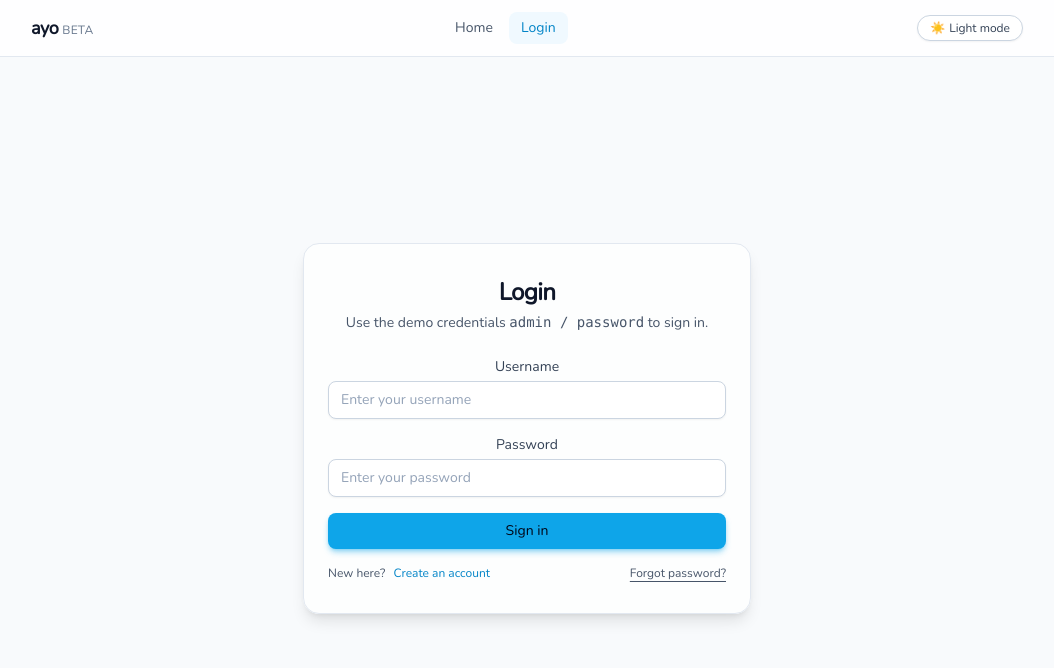
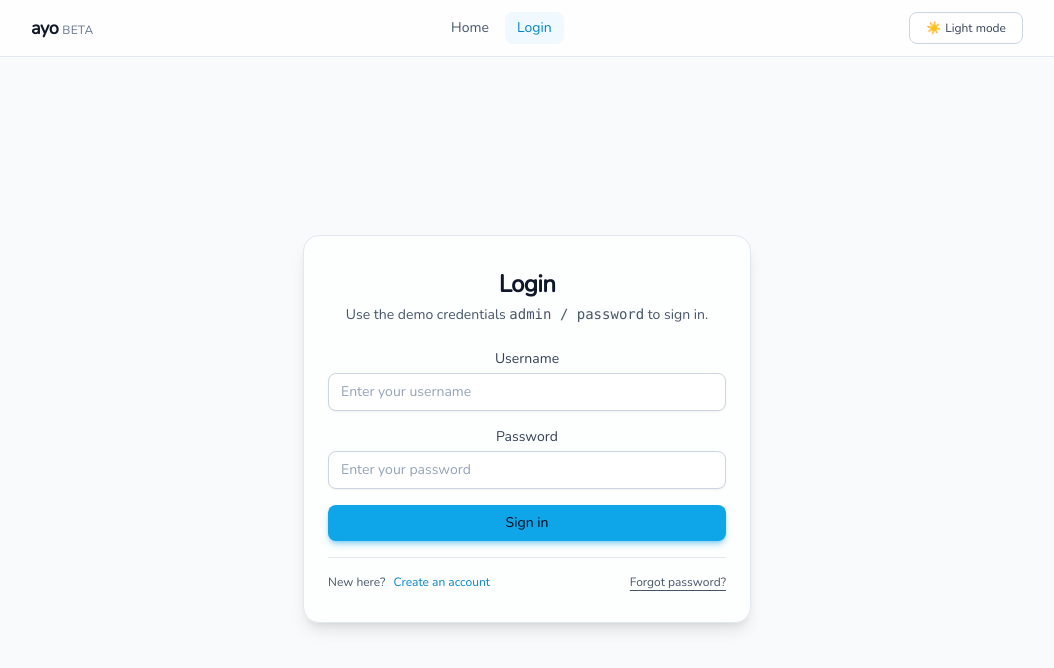
Before and after one commit to imdeepmind/ayo, a React (Vite) app in the folder frontend/: page /auth/login in a window 1280 px wide. Shown: the top 668 px of the page, without its empty margins (113-1167 px from the left). Built offline with nearby package versions, Linux system fonts and the light colour scheme.

Commit message:
refactor: reorganize component structure and enhance UI with new layout components

```diff
--- a/frontend/src/App.tsx
+++ b/frontend/src/App.tsx
@@ -3,7 +3,7 @@ import Home from './pages/Home';
 import Login from './pages/Login';
 import Register from './pages/Register';
 import Reset from './pages/Reset';
-import { Header } from './components/Header';
+import { Header } from './components/items/Header';
 import { ThemeProvider } from './theme/ThemeProvider';
 
 function App() {
--- /dev/null
+++ b/frontend/src/components/bits/Button.tsx
@@ -0,0 +1,32 @@
+import type { ButtonHTMLAttributes, ReactNode } from 'react';
+
+export type ButtonVariant = 'primary' | 'ghost';
+
+type ButtonProps = ButtonHTMLAttributes<HTMLButtonElement> & {
+  variant?: ButtonVariant;
+  fullWidth?: boolean;
+  children: ReactNode;
+};
+
+const baseClasses =
+  'inline-flex items-center justify-center rounded-lg text-sm font-medium transition focus:outline-none focus:ring-2 focus:ring-offset-2';
+
+const primaryClasses =
+  'bg-sky-500 text-slate-950 shadow-md shadow-sky-500/40 hover:bg-sky-400 active:bg-sky-600 focus:ring-sky-400 focus:ring-offset-slate-900';
+
+const ghostClasses =
+  'border border-slate-300 bg-white text-slate-700 hover:bg-slate-50 focus:ring-slate-300 dark:border-slate-600 dark:bg-slate-800 dark:text-slate-100 dark:hover:bg-slate-700 dark:focus:ring-slate-500';
+
+export function Button({ variant = 'primary', fullWidth, className = '', children, ...rest }: ButtonProps) {
+  const variantClasses = variant === 'primary' ? primaryClasses : ghostClasses;
+  const widthClasses = fullWidth ? 'w-full' : '';
+
+  return (
+    <button
+      {...rest}
+      className={`${baseClasses} ${variantClasses} ${widthClasses} px-4 py-2 ${className}`.trim()}
+    >
+      {children}
+    </button>
+  );
+}
--- /dev/null
+++ b/frontend/src/components/bits/Card.tsx
@@ -0,0 +1,16 @@
+import type { HTMLAttributes, ReactNode } from 'react';
+
+type CardProps = {
+  children: ReactNode;
+} & HTMLAttributes<HTMLDivElement>;
+
+export function Card({ children, className = '', ...rest }: CardProps) {
+  return (
+    <div
+      {...rest}
+      className={`rounded-2xl border border-slate-200 bg-white/80 px-6 py-8 shadow-lg dark:border-slate-700 dark:bg-slate-800/80 ${className}`.trim()}
+    >
+      {children}
+    </div>
+  );
+}
--- /dev/null
+++ b/frontend/src/components/bits/Input.tsx
@@ -0,0 +1,24 @@
+import type { InputHTMLAttributes } from 'react';
+
+type TextInputProps = InputHTMLAttributes<HTMLInputElement> & {
+  label: string;
+  id: string;
+};
+
+export function TextInput({ label, id, className = '', ...rest }: TextInputProps) {
+  return (
+    <div className="space-y-1">
+      <label
+        htmlFor={id}
+        className="block text-sm font-medium text-slate-700 dark:text-slate-200"
+      >
+        {label}
+      </label>
+      <input
+        id={id}
+        className={`w-full rounded-lg border border-slate-300 bg-white px-3 py-2 text-sm text-slate-900 placeholder:text-slate-400 shadow-sm outline-none transition focus:border-sky-500 focus:ring-2 focus:ring-sky-500 dark:border-slate-600 dark:bg-slate-900/70 dark:text-slate-100 ${className}`.trim()}
+        {...rest}
+      />
+    </div>
+  );
+}
--- /dev/null
+++ b/frontend/src/components/bits/Section.tsx
@@ -0,0 +1,19 @@
+import type { HTMLAttributes, ReactNode } from 'react';
+
+type SectionProps = {
+  children: ReactNode;
+  size?: 'md' | 'lg';
+} & HTMLAttributes<HTMLElement>;
+
+export function PageSection({ children, size = 'md', className = '', ...rest }: SectionProps) {
+  const widthClasses = size === 'lg' ? 'max-w-2xl' : 'max-w-md';
+
+  return (
+    <section
+      {...rest}
+      className={`w-full mx-auto ${widthClasses} ${className}`.trim()}
+    >
+      {children}
+    </section>
+  );
+}
--- /dev/null
+++ b/frontend/src/components/bits/Typography.tsx
@@ -0,0 +1,38 @@
+import type { HTMLAttributes, ReactNode } from 'react';
+
+type Props = {
+  children: ReactNode;
+} & HTMLAttributes<HTMLElement>;
+
+export function PageTitle({ children, className = '', ...rest }: Props) {
+  return (
+    <h1
+      {...rest}
+      className={`text-2xl font-semibold tracking-tight text-center ${className}`.trim()}
+    >
+      {children}
+    </h1>
+  );
+}
+
+export function PageSubtitle({ children, className = '', ...rest }: Props) {
+  return (
+    <p
+      {...rest}
+      className={`text-sm text-center text-slate-600 dark:text-slate-300 ${className}`.trim()}
+    >
+      {children}
+    </p>
+  );
+}
+
+export function SectionLabel({ children, className = '', ...rest }: Props) {
+  return (
+    <h2
+      {...rest}
+      className={`mb-1 text-xs font-semibold uppercase tracking-wide text-slate-500 dark:text-slate-400 ${className}`.trim()}
+    >
+      {children}
+    </h2>
+  );
+}
--- /dev/null
+++ b/frontend/src/components/items/AuthCard.tsx
@@ -0,0 +1,27 @@
+import type { ReactNode } from 'react';
+import { Card } from '../bits/Card';
+import { PageSubtitle, PageTitle } from '../bits/Typography';
+
+type AuthCardProps = {
+  title: string;
+  description?: ReactNode;
+  children: ReactNode;
+  footer?: ReactNode;
+};
+
+export function AuthCard({ title, description, children, footer }: AuthCardProps) {
+  return (
+    <Card>
+      <div className="mb-6">
+        <PageTitle>{title}</PageTitle>
+        {description && <PageSubtitle className="mt-1">{description}</PageSubtitle>}
+      </div>
+      <div>{children}</div>
+      {footer && (
+        <div className="mt-4 pt-4 border-t border-slate-200 dark:border-slate-700">
+          {footer}
+        </div>
+      )}
+    </Card>
+  );
+}
--- a/frontend/src/components/Header.tsx
+++ b/frontend/src/components/items/Header.tsx
@@ -1,5 +1,6 @@
 import { Link, NavLink } from 'react-router-dom';
-import { useTheme } from '../theme/ThemeProvider';
+import { Button } from '../bits/Button';
+import { useTheme } from '../../theme/ThemeProvider';
 
 const navLinkBase =
   'text-sm font-medium px-3 py-1.5 rounded-lg transition-colors hover:text-sky-500';
@@ -48,14 +49,19 @@ export function Header() {
           </NavLink>
         </nav>
 
-        <button
+        <Button
           type="button"
+          variant="ghost"
           onClick={toggleTheme}
-          className="inline-flex items-center gap-1 rounded-full border border-slate-300 bg-white px-3 py-1 text-xs font-medium text-slate-700 shadow-sm transition hover:border-sky-400 hover:text-sky-600 dark:border-slate-600 dark:bg-slate-800 dark:text-slate-200 dark:hover:border-sky-400 dark:hover:text-sky-300"
+          className="h-8 px-3 text-xs"
         >
-          <span aria-hidden="true">{theme === 'dark' ? '🌙' : '☀️'}</span>
-          <span className="hidden sm:inline">{theme === 'dark' ? 'Dark' : 'Light'} mode</span>
-        </button>
+          <span aria-hidden="true" className="mr-1">
+            {theme === 'dark' ? '🌙' : '☀️'}
+          </span>
+          <span className="hidden sm:inline">
+            {theme === 'dark' ? 'Dark' : 'Light'} mode
+          </span>
+        </Button>
       </div>
     </header>
   );
--- a/frontend/src/pages/Login.tsx
+++ b/frontend/src/pages/Login.tsx
@@ -1,5 +1,9 @@
 import { FormEvent, useState } from 'react';
 import { Link, useNavigate } from 'react-router-dom';
+import { PageSection } from '../components/bits/Section';
+import { AuthCard } from '../components/items/AuthCard';
+import { TextInput } from '../components/bits/Input';
+import { Button } from '../components/bits/Button';
 
 export default function Login() {
   const navigate = useNavigate();
@@ -19,68 +23,16 @@ export default function Login() {
   };
 
   return (
-    <section className="w-full max-w-md mx-auto">
-      <div className="rounded-2xl border border-slate-200 bg-white/80 px-6 py-8 shadow-lg dark:border-slate-700 dark:bg-slate-800/80">
-        <h1 className="mb-1 text-2xl font-semibold tracking-tight text-center">Login</h1>
-        <p className="mb-6 text-sm text-center text-slate-600 dark:text-slate-300">
+    <PageSection>
+      <AuthCard
+        title="Login"
+        description={
+          <>
             Use the demo credentials <span className="font-mono">admin / password</span> to sign in.
-        </p>
-
-        <form onSubmit={handleSubmit} className="space-y-4">
-          <div className="space-y-1">
-            <label htmlFor="username" className="block text-sm font-medium text-slate-700 dark:text-slate-200">
-              Username
-            </label>
-            <input
-              id="username"
-              name="username"
-              type="text"
-              autoComplete="off"
-              value={username}
-              onChange={(e) => setUsername(e.target.value)}
-              className="w-full rounded-lg border border-slate-300 bg-white px-3 py-2 text-sm text-slate-900
-                         placeholder:text-slate-400 shadow-sm outline-none transition
-                         focus:border-sky-500 focus:ring-2 focus:ring-sky-500 dark:border-slate-600
-                         dark:bg-slate-900/70 dark:text-slate-100"
-              placeholder="Enter your username"
-            />
-          </div>
-
-          <div className="space-y-1">
-            <label htmlFor="password" className="block text-sm font-medium text-slate-700 dark:text-slate-200">
-              Password
-            </label>
-            <input
-              id="password"
-              name="password"
-              type="password"
-              value={password}
-              onChange={(e) => setPassword(e.target.value)}
-              className="w-full rounded-lg border border-slate-300 bg-white px-3 py-2 text-sm text-slate-900
-                         placeholder:text-slate-400 shadow-sm outline-none transition
-                         focus:border-sky-500 focus:ring-2 focus:ring-sky-500 dark:border-slate-600
-                         dark:bg-slate-900/70 dark:text-slate-100"
-              placeholder="Enter your password"
-            />
-          </div>
-
-          {error && (
-            <p className="text-sm text-red-500 dark:text-red-400" role="alert">
-              {error}
-            </p>
-          )}
-
-          <button
-            type="submit"
-            className="mt-2 inline-flex w-full items-center justify-center rounded-lg bg-sky-500 px-4 py-2 text-sm
-                       font-medium text-slate-950 shadow-md shadow-sky-500/40 transition
-                       hover:bg-sky-400 active:bg-sky-600 focus:outline-none focus:ring-2
-                       focus:ring-sky-400 focus:ring-offset-2 focus:ring-offset-slate-900"
-          >
-            Sign in
-          </button>
-        </form>
-        <div className="mt-4 flex flex-col items-center justify-between gap-2 text-xs text-slate-600 dark:text-slate-300 sm:flex-row">
+          </>
+        }
+        footer={
+          <div className="flex flex-col items-center justify-between gap-2 text-xs text-slate-600 dark:text-slate-300 sm:flex-row">
             <div className="flex gap-2">
               <span>New here?</span>
               <Link
@@ -97,7 +49,41 @@ export default function Login() {
               Forgot password?
             </Link>
           </div>
-      </div>
-    </section>
+        }
+      >
+        <form onSubmit={handleSubmit} className="space-y-4">
+          <TextInput
+            id="username"
+            name="username"
+            label="Username"
+            type="text"
+            autoComplete="off"
+            value={username}
+            onChange={(e) => setUsername(e.target.value)}
+            placeholder="Enter your username"
+          />
+
+          <TextInput
+            id="password"
+            name="password"
+            label="Password"
+            type="password"
+            value={password}
+            onChange={(e) => setPassword(e.target.value)}
+            placeholder="Enter your password"
+          />
+
+          {error && (
+            <p className="text-sm text-red-500 dark:text-red-400" role="alert">
+              {error}
+            </p>
+          )}
+
+          <Button type="submit" fullWidth className="mt-2">
+            Sign in
+          </Button>
+        </form>
+      </AuthCard>
+    </PageSection>
   );
 }
--- a/frontend/src/pages/Register.tsx
+++ b/frontend/src/pages/Register.tsx
@@ -1,4 +1,8 @@
 import { FormEvent, useState } from 'react';
+import { PageSection } from '../components/bits/Section';
+import { AuthCard } from '../components/items/AuthCard';
+import { TextInput } from '../components/bits/Input';
+import { Button } from '../components/bits/Button';
 
 export default function Register() {
   const [username, setUsername] = useState('');
@@ -11,68 +15,45 @@ export default function Register() {
   };
 
   return (
-    <section className="w-full max-w-md mx-auto">
-      <div className="rounded-2xl border border-slate-200 bg-white/80 px-6 py-8 shadow-lg dark:border-slate-700 dark:bg-slate-800/80">
-        <h1 className="mb-1 text-2xl font-semibold tracking-tight text-center">Register</h1>
-        <p className="mb-6 text-sm text-center text-slate-600 dark:text-slate-300">
-          Create a simple demo account with a username and password.
+    <PageSection>
+      <AuthCard
+        title="Register"
+        description="Create a simple demo account with a username and password."
+        footer={
+          message && (
+            <p className="text-sm text-emerald-600 dark:text-emerald-400" role="status">
+              {message}
             </p>
-
+          )
+        }
+      >
         <form onSubmit={handleSubmit} className="space-y-4">
-          <div className="space-y-1">
-            <label htmlFor="reg-username" className="block text-sm font-medium text-slate-700 dark:text-slate-200">
-              Username
-            </label>
-            <input
+          <TextInput
             id="reg-username"
             name="username"
+            label="Username"
             type="text"
             autoComplete="off"
             value={username}
             onChange={(e) => setUsername(e.target.value)}
-              className="w-full rounded-lg border border-slate-300 bg-white px-3 py-2 text-sm text-slate-900
-                         placeholder:text-slate-400 shadow-sm outline-none transition
-                         focus:border-sky-500 focus:ring-2 focus:ring-sky-500 dark:border-slate-600
-                         dark:bg-slate-900/70 dark:text-slate-100"
             placeholder="Choose a username"
           />
-          </div>
 
-          <div className="space-y-1">
-            <label htmlFor="reg-password" className="block text-sm font-medium text-slate-700 dark:text-slate-200">
-              Password
-            </label>
-            <input
+          <TextInput
             id="reg-password"
             name="password"
+            label="Password"
             type="password"
             value={password}
             onChange={(e) => setPassword(e.target.value)}
-              className="w-full rounded-lg border border-slate-300 bg-white px-3 py-2 text-sm text-slate-900
-                         placeholder:text-slate-400 shadow-sm outline-none transition
-                         focus:border-sky-500 focus:ring-2 focus:ring-sky-500 dark:border-slate-600
-                         dark:bg-slate-900/70 dark:text-slate-100"
             placeholder="Choose a strong password"
           />
-          </div>
 
-          {message && (
-            <p className="text-sm text-emerald-600 dark:text-emerald-400" role="status">
-              {message}
-            </p>
-          )}
-
-          <button
-            type="submit"
-            className="mt-2 inline-flex w-full items-center justify-center rounded-lg bg-sky-500 px-4 py-2 text-sm
-                       font-medium text-slate-950 shadow-md shadow-sky-500/40 transition
-                       hover:bg-sky-400 active:bg-sky-600 focus:outline-none focus:ring-2
-                       focus:ring-sky-400 focus:ring-offset-2 focus:ring-offset-slate-900"
-          >
+          <Button type="submit" fullWidth className="mt-2">
             Create account
-          </button>
+          </Button>
         </form>
-      </div>
-    </section>
+      </AuthCard>
+    </PageSection>
   );
 }
--- a/frontend/src/pages/Reset.tsx
+++ b/frontend/src/pages/Reset.tsx
@@ -1,4 +1,8 @@
 import { FormEvent, useRef, useState } from 'react';
+import { PageSection } from '../components/bits/Section';
+import { AuthCard } from '../components/items/AuthCard';
+import { TextInput } from '../components/bits/Input';
+import { Button } from '../components/bits/Button';
 
 export default function Reset() {
   const [username, setUsername] = useState('');
@@ -19,35 +23,35 @@ export default function Reset() {
   };
 
   return (
-    <section className="w-full max-w-md mx-auto">
-      <div className="rounded-2xl border border-slate-200 bg-white/80 px-6 py-8 shadow-lg dark:border-slate-700 dark:bg-slate-800/80">
-        <h1 className="mb-1 text-2xl font-semibold tracking-tight text-center">Reset password</h1>
-        <p className="mb-6 text-sm text-center text-slate-600 dark:text-slate-300">
-          Provide your username, recovery key file, and a new password.
+    <PageSection>
+      <AuthCard
+        title="Reset password"
+        description="Provide your username, recovery key file, and a new password."
+        footer={
+          message && (
+            <p className="text-sm text-emerald-600 dark:text-emerald-400" role="status">
+              {message}
             </p>
-
+          )
+        }
+      >
         <form onSubmit={handleSubmit} className="space-y-4">
-          <div className="space-y-1">
-            <label htmlFor="reset-username" className="block text-sm font-medium text-slate-700 dark:text-slate-200">
-              Username
-            </label>
-            <input
+          <TextInput
             id="reset-username"
             name="username"
+            label="Username"
             type="text"
             autoComplete="off"
             value={username}
             onChange={(e) => setUsername(e.target.value)}
-              className="w-full rounded-lg border border-slate-300 bg-white px-3 py-2 text-sm text-slate-900
-                         placeholder:text-slate-400 shadow-sm outline-none transition
-                         focus:border-sky-500 focus:ring-2 focus:ring-sky-500 dark:border-slate-600
-                         dark:bg-slate-900/70 dark:text-slate-100"
             placeholder="Enter your username"
           />
-          </div>
 
           <div className="space-y-1">
-            <label htmlFor="recovery-file" className="block text-sm font-medium text-slate-700 dark:text-slate-200">
+            <label
+              htmlFor="recovery-file"
+              className="block text-sm font-medium text-slate-700 dark:text-slate-200"
+            >
               Recovery key file
             </label>
             <input
@@ -55,48 +59,25 @@ export default function Reset() {
               name="recovery-file"
               type="file"
               ref={fileInputRef}
-              className="block w-full text-xs text-slate-600 file:mr-3 file:rounded-md file:border-0
-                         file:bg-slate-100 file:px-3 file:py-1.5 file:text-xs file:font-medium
-                         file:text-slate-800 hover:file:bg-slate-200 dark:text-slate-300
-                         dark:file:bg-slate-900 dark:file:text-slate-100 dark:hover:file:bg-slate-800"
+              className="block w-full text-xs text-slate-600 file:mr-3 file:rounded-md file:border-0 file:bg-slate-100 file:px-3 file:py-1.5 file:text-xs file:font-medium file:text-slate-800 hover:file:bg-slate-200 dark:text-slate-300 dark:file:bg-slate-900 dark:file:text-slate-100 dark:hover:file:bg-slate-800"
             />
           </div>
 
-          <div className="space-y-1">
-            <label htmlFor="reset-password" className="block text-sm font-medium text-slate-700 dark:text-slate-200">
-              New password
-            </label>
-            <input
+          <TextInput
             id="reset-password"
             name="password"
+            label="New password"
             type="password"
             value={password}
             onChange={(e) => setPassword(e.target.value)}
-              className="w-full rounded-lg border border-slate-300 bg-white px-3 py-2 text-sm text-slate-900
-                         placeholder:text-slate-400 shadow-sm outline-none transition
-                         focus:border-sky-500 focus:ring-2 focus:ring-sky-500 dark:border-slate-600
-                         dark:bg-slate-900/70 dark:text-slate-100"
             placeholder="Enter a new password"
           />
-          </div>
 
-          {message && (
-            <p className="text-sm text-emerald-600 dark:text-emerald-400" role="status">
-              {message}
-            </p>
-          )}
-
-          <button
-            type="submit"
-            className="mt-2 inline-flex w-full items-center justify-center rounded-lg bg-sky-500 px-4 py-2 text-sm
-                       font-medium text-slate-950 shadow-md shadow-sky-500/40 transition
-                       hover:bg-sky-400 active:bg-sky-600 focus:outline-none focus:ring-2
-                       focus:ring-sky-400 focus:ring-offset-2 focus:ring-offset-slate-900"
-          >
+          <Button type="submit" fullWidth className="mt-2">
             Submit reset request
-          </button>
+          </Button>
         </form>
-      </div>
-    </section>
+      </AuthCard>
+    </PageSection>
   );
 }
```
Also changed, not shown: frontend/src/pages/Home.tsx (+17 -20 lines). Lines whose indentation alone changed are shown as unchanged.
